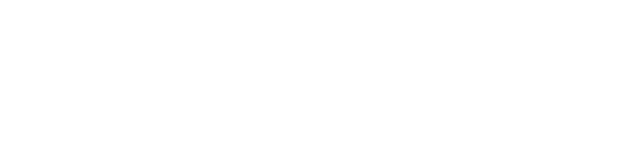
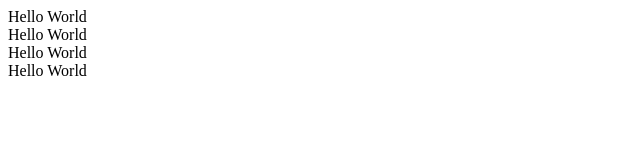
Before and after one commit to AmalVerma/hackathonsih, a plain HTML site: page index.html in a window 1280 px wide. Shown: the whole page, without its empty margins (0-640 px from the left). Drawn offline with Linux system fonts and the light colour scheme.

Commit message:
Update index.html

```diff
--- a/index.html
+++ b/index.html
@@ -6,7 +6,10 @@
     <title>Document</title>
 </head>
 <body>
-
+    <div>Hello World</div>
+    <div>Hello World</div>
+    <div>Hello World</div>
+    <div>Hello World</div>
 
 </body>
 </html>
```
